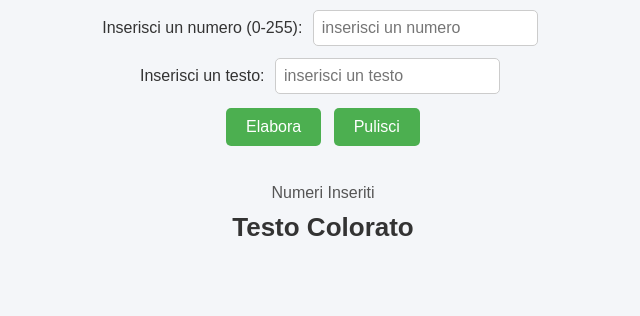
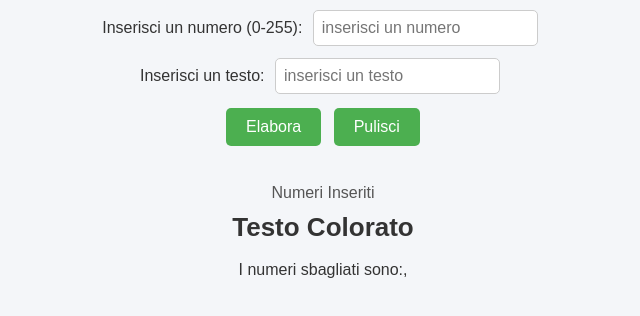
Before and after one commit to Edoardo-Servettini/Coding_color, a plain HTML site: page index.html in a window 1280 px wide. Both pictures are taken after a click on the button "Elabora". Shown: the part 156-472 px from the top of the page, without its empty margins (317-957 px from the left). Drawn offline with Linux system fonts and the light colour scheme.

Commit message:
correzione js

```diff
--- a/index.html
+++ b/index.html
@@ -28,6 +28,7 @@
     <div id="output">
         <p id="titolo">Numeri Inseriti</p>
         <p id="testoColorato">Testo Colorato</p>
+		<p id="errori"><br>I numeri sbagliati sono:</p>
     </div>
 
     <script src="script.js"></script>
--- a/script.js
+++ b/script.js
@@ -1,6 +1,7 @@
 let colori = [];
 // Questa parte di codice serve a mostrare una frase di saluto e la data odierna
 let d = new Date();
+console.log(d);
 document.getElementById("saluto").innerHTML = "Oggi è il " + d.toLocaleString();
 // Funzione che elabora quanto scritto dall'utente
 function elabora() {
@@ -11,6 +12,7 @@ function elabora() {
     if (inputNum !== "" && !isNaN(numero) && numero >= 0 && numero <= 255) {
         if (colori.length < 3) {
             colori.push(numero);
+			console.log(colori)
 
             // Aggiorna il testo solo se l'utente ha scritto qualcosa
             if (testo !== "") {
@@ -20,11 +22,13 @@ function elabora() {
             document.getElementById("titolo").innerHTML = "Hai inserito il numero: " + numero;
             document.getElementById("titolo").innerHTML += "<br>I colori inseriti sono: " + colori.join(", ");
             document.getElementById("numero").value = "";
-// Quando i colori inseriti sono tre questi vengono applicati al testo
+			// Quando i colori inseriti sono tre questi vengono applicati al testo
             if (colori.length === 3) {
+				//rgb è una funzione che serve per i colori rgb
                 let newColor = `rgb(${colori[0]}, ${colori[1]}, ${colori[2]})`;
                 document.getElementById("testoColorato").style.color = newColor;
-                document.getElementById("titolo").innerHTML += "<br>Colore finale applicato: <b>" + newColor + "</b>";
+                document.getElementById("titolo").innerHTML += "<br>Colore finale : <b>" + newColor + "</b>";
+				console.log(newColor);
             }
         } else {
 			// Se si inserisce un colore in piùsi viene blocatti dal programma
@@ -32,7 +36,9 @@ function elabora() {
         }
     } else {
 		// Controlla che il numero sia compreso fra 0 e 255
-        alert("Il numero inserito non va bene deve essere tra 0 e 255");
+        alert("Il numero deve essere compreso tra 0 e 255");
+		document.getElementById("errori").innerHTML += inputNum + ", " + "</b>";
+		document.getElementById("numero").value = "";
     }
 }
 
```
